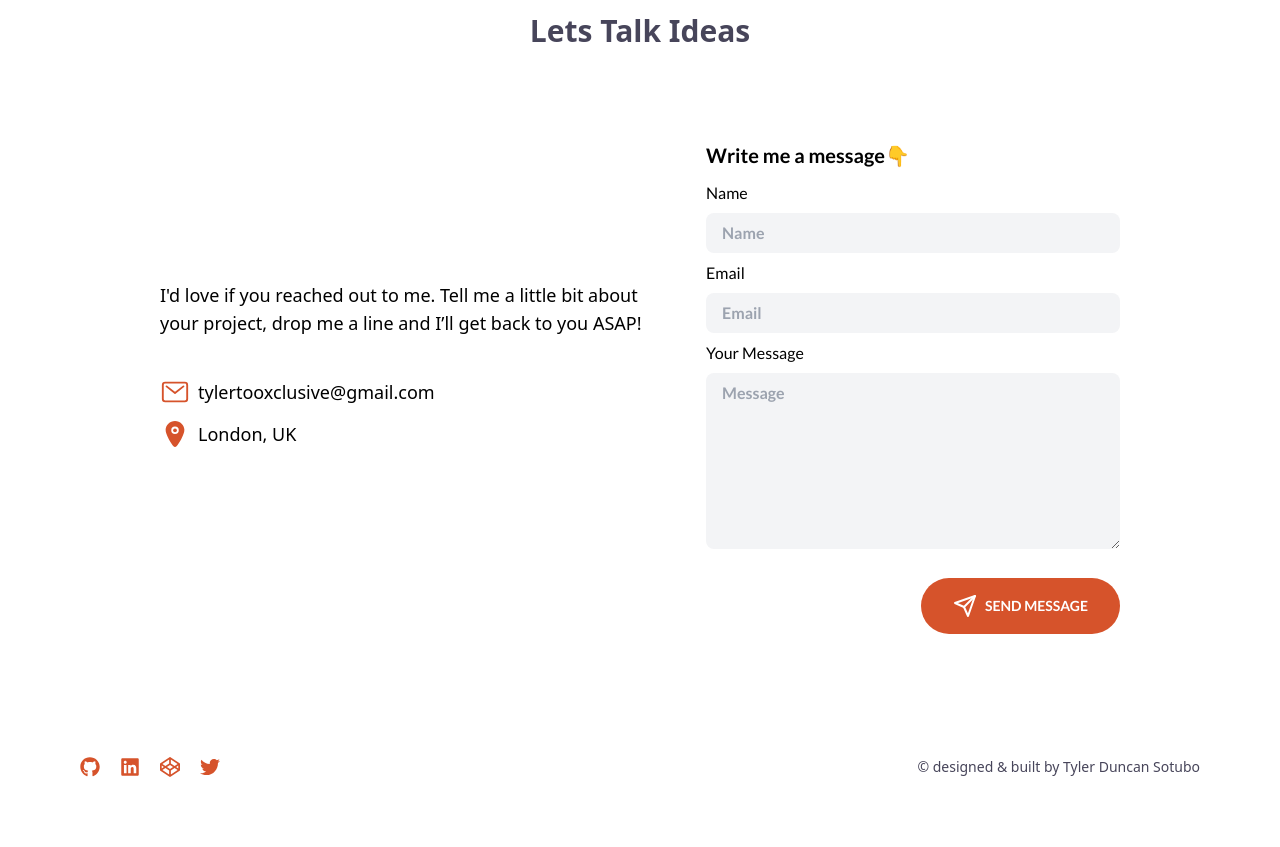
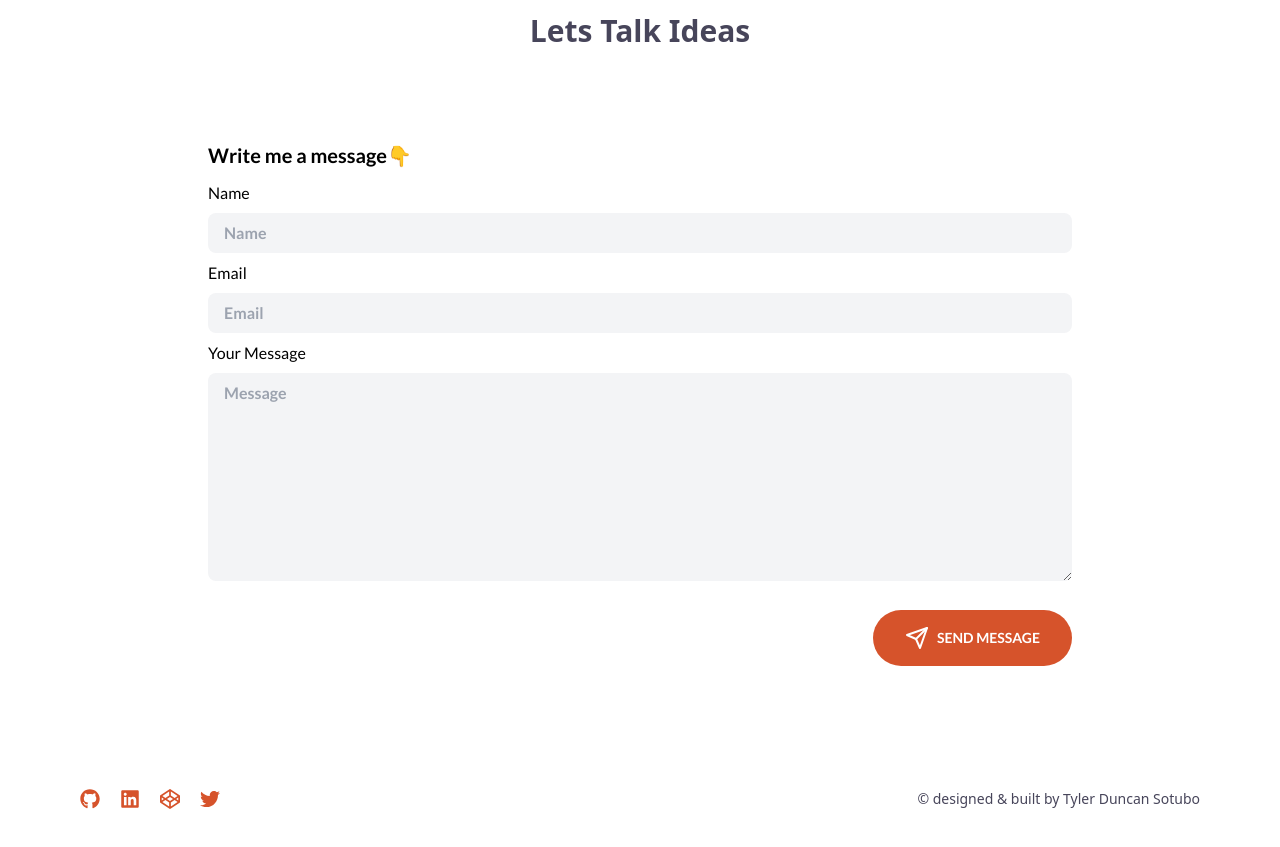
Before and after one commit to Tyler-Duncan-Sotubo/NextJs_Myportfolio, a Next.js app: page / in a window 1280 px wide. Shown: the part 5143-5990 px from the top of the page. Built offline with nearby package versions, Linux system fonts and the light colour scheme.

Commit message:
Refactor: Contact Component

```diff
--- a/package.json
+++ b/package.json
@@ -3,7 +3,7 @@
   "version": "0.1.0",
   "private": true,
   "scripts": {
-    "dev": "next dev",
+    "dev": "next dev -p 4000",
     "build": "next build",
     "start": "next start",
     "lint": "next lint",
--- a/src/components/home/Contact.tsx
+++ b/src/components/home/Contact.tsx
@@ -47,7 +47,7 @@ export const Contact = () => {
     <section className="w-[90%] lg:w-[75%] mx-auto mt-16" id="contact">
       <Header name="Contact Me" description="Lets Talk Ideas" />
       <div className="md:flex flex md:flex-row flex-col items-center md:gap-10 gap-1 mt-20">
-        <div className="md:w-[55%] mb-8 w-full ">
+        {/* <div className="md:w-[55%] mb-8 w-full ">
           <p className="text-lg">
             I&apos;d love if you reached out to me. Tell me a little bit about
             your project, drop me a line and I’ll get back to you ASAP!
@@ -60,11 +60,11 @@ export const Contact = () => {
             <IoLocation size={30} className="text-skin-accent" />
             <p className="text-lg">London, UK</p>
           </div>
-        </div>
+        </div> */}
         <form
           data-testid="form"
           onSubmit={handleSubmit(onSubmit)}
-          className="font-Lato md:w-[45%] w-full">
+          className="font-Lato md:w-[90%] w-full mx-auto">
           <p className=" text-xl font-semibold my-3">Write me a message👇</p>
           <div className="flex flex-col">
             <label>Name</label>
@@ -93,7 +93,7 @@ export const Contact = () => {
             <textarea
               placeholder="message"
               {...register("message", { required: true })}
-              className={`${inputStyle} h-44`}></textarea>
+              className={`${inputStyle} h-52`}></textarea>
             {errors.message && (
               <span className={`${errorStyle}`}>Please leave a message</span>
             )}
```
